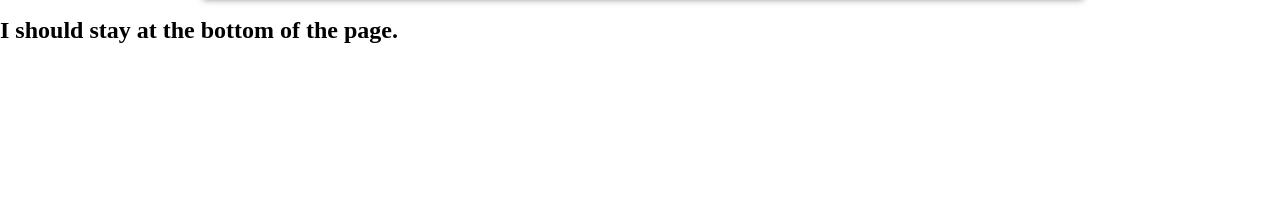
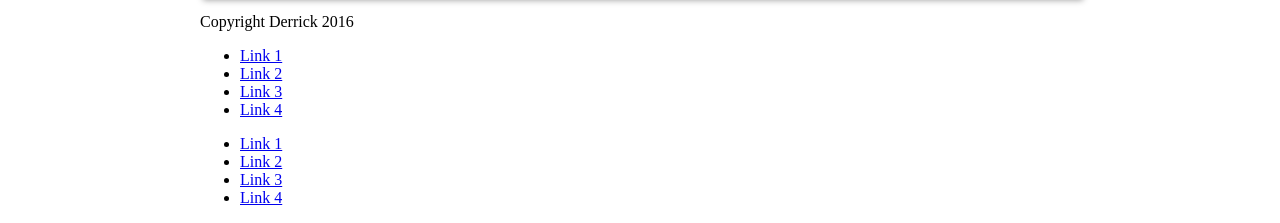
Before and after one commit to derrickbray/05-flex-practice, a website: page public/index.html in a window 1280 px wide. Shown: the part 2489-2712 px from the top of the page. Before the commit the page ends 2553 px from the top, so only its background shows below. Drawn offline with nearby package versions, Linux system fonts and the light colour scheme; files that its build step writes are made by us from their sources.

Commit message:
markup footer

```diff
--- a/public/index.html
+++ b/public/index.html
@@ -117,9 +117,27 @@
     </div>
     </section>
     <section class="footer">
+      <div class="container">
+        <div class="footer__copy">Copyright Derrick 2016</div>
+        <div class="footer__navlist">
+          <div class="footer__navlist1">
+            <ul>
+              <li><a href="#">Link 1</a></li>
+              <li><a href="#">Link 2</a></li>
+              <li><a href="#">Link 3</a></li>
+              <li><a href="#">Link 4</a></li>
+            </ul>
+          </div>
+          <div class="footer__navlist2">
+            <ul>
+              <li><a href="#">Link 1</a></li>
+              <li><a href="#">Link 2</a></li>
+              <li><a href="#">Link 3</a></li>
+              <li><a href="#">Link 4</a></li>
+            </ul>
+          </div>
+        </div>
 
-      <div class="sticky-bottom-nav">
-        <h1>I should stay at the bottom of the page.</h1>
       </div>
   </div>
   </section>
```
